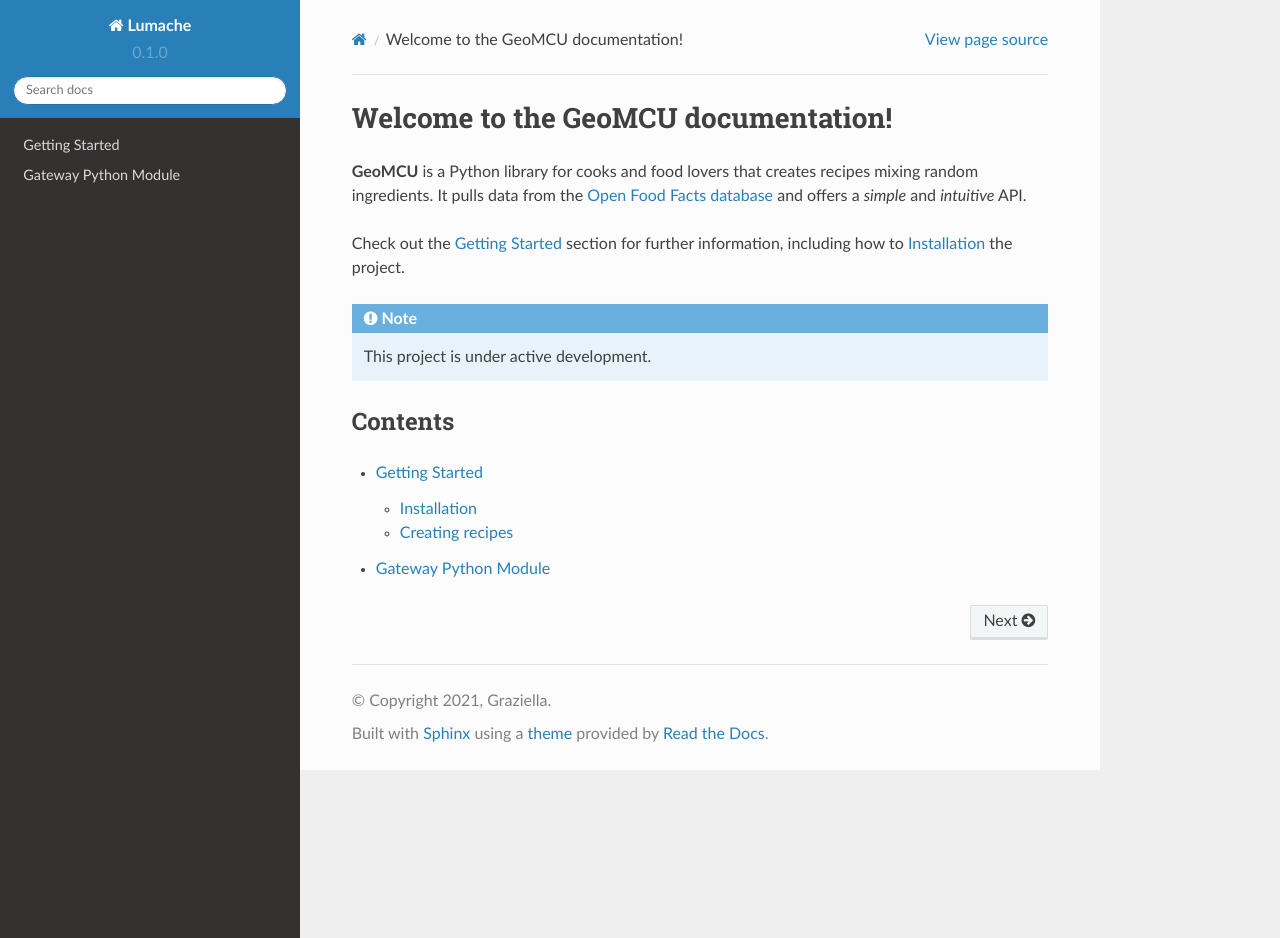
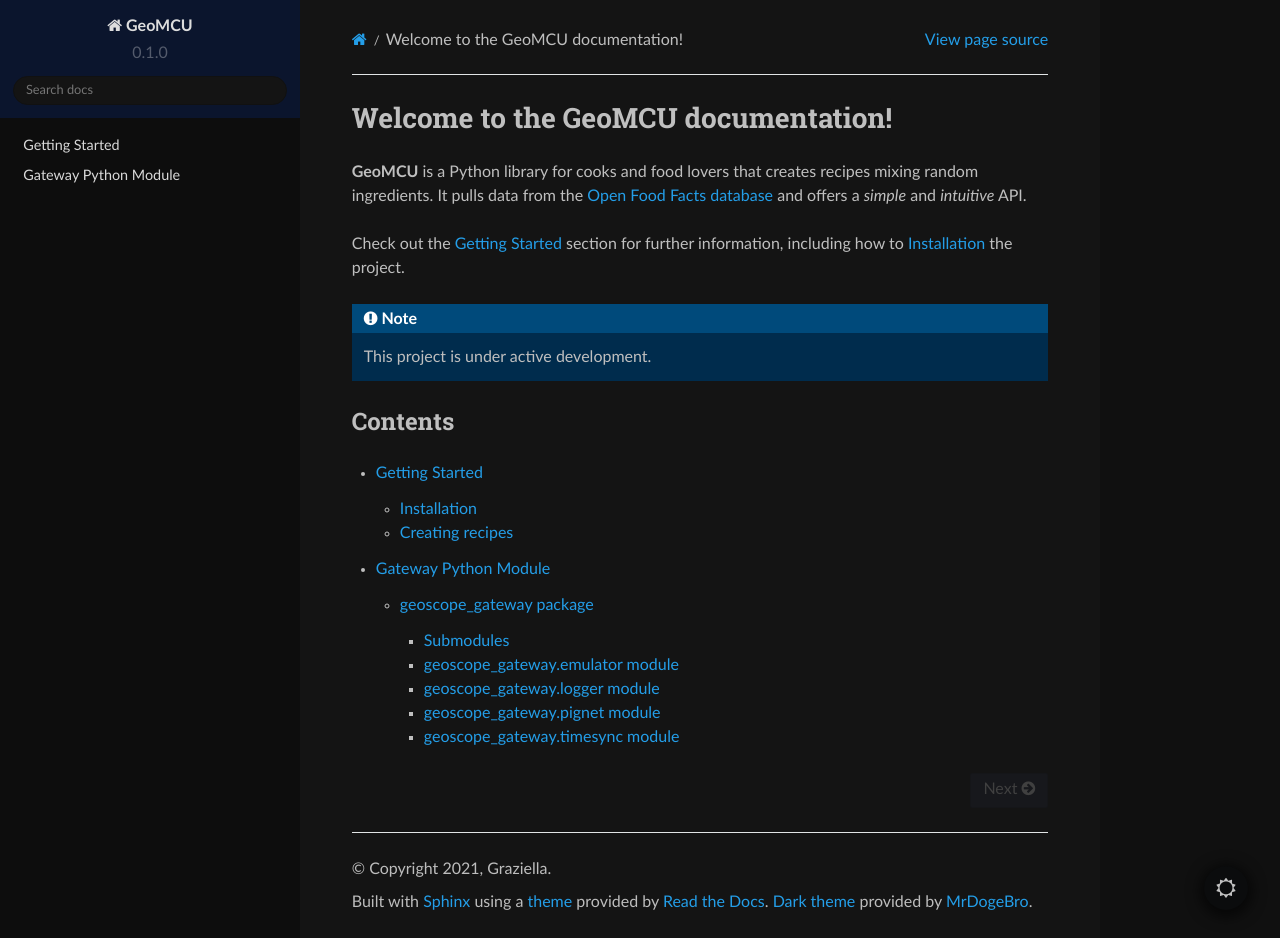
Before and after one commit to NohPei/geophone-manual, a Sphinx documentation site: the page built from source/index.rst, in a window 1280 px wide and 938 px high. Built offline with Sphinx 7.4.7 and the Read the Docs theme 2.0.0, drawn with Linux system fonts in a browser that asks for light colours.

Commit message:
Initial API building from `geoscope_gateway`

```diff
--- a/source/conf.py
+++ b/source/conf.py
@@ -2,7 +2,7 @@
 
 # -- Project information
 
-project = 'Lumache'
+project = 'GeoMCU'
 copyright = '2021, Graziella'
 author = 'Graziella'
 
@@ -14,10 +14,11 @@
 extensions = [
     'sphinx.ext.duration',
     'sphinx.ext.doctest',
+    'sphinx.ext.napoleon',
     'sphinx.ext.autodoc',
     'sphinx.ext.autosummary',
     'sphinx.ext.intersphinx',
-    'sphinx.ext.napoleon'
+    'sphinx_rtd_dark_mode'
 ]
 
 intersphinx_mapping = {
@@ -25,6 +26,14 @@
     'sphinx': ('https://www.sphinx-doc.org/en/master/', None),
 }
 intersphinx_disabled_domains = ['std']
+
+napoleon_include_init_with_doc = True
+napoleon_include_special_with_doc = True
+
+autodoc_default_options = {
+    "members": True,
+    "undoc-members": True
+}
 
 templates_path = ['_templates']
 
--- /dev/null
+++ b/source/gateway/geoscope_gateway.rst
@@ -0,0 +1,42 @@
+geoscope\_gateway package
+=========================
+
+.. automodule:: geoscope_gateway
+   :members:
+   :undoc-members:
+   :show-inheritance:
+
+Submodules
+----------
+
+geoscope\_gateway.emulator module
+---------------------------------
+
+.. automodule:: geoscope_gateway.emulator
+   :members:
+   :undoc-members:
+   :show-inheritance:
+
+geoscope\_gateway.logger module
+-------------------------------
+
+.. automodule:: geoscope_gateway.logger
+   :members:
+   :undoc-members:
+   :show-inheritance:
+
+geoscope\_gateway.pignet module
+-------------------------------
+
+.. automodule:: geoscope_gateway.pignet
+   :members:
+   :undoc-members:
+   :show-inheritance:
+
+geoscope\_gateway.timesync module
+---------------------------------
+
+.. automodule:: geoscope_gateway.timesync
+   :members:
+   :undoc-members:
+   :show-inheritance:
--- a/source/gateway/api.rst
+++ b/source/gateway/modules.rst
@@ -1,7 +1,7 @@
 Gateway Python Module
 =====================
 
-.. autosummary::
-   :toctree: generated
+.. toctree::
+   :maxdepth: 4
 
    geoscope_gateway
--- a/source/index.rst
+++ b/source/index.rst
@@ -19,4 +19,4 @@
 .. toctree::
 
    usage
-   gateway/api
+   gateway/modules
--- a/source/usage.rst
+++ b/source/usage.rst
@@ -18,13 +18,9 @@
 To retrieve a list of random ingredients,
 you can use the ``lumache.get_random_ingredients()`` function:
 
-.. autofunction:: lumache.get_random_ingredients
-
 The ``kind`` parameter should be either ``"meat"``, ``"fish"``,
-or ``"veggies"``. Otherwise, :py:func:`lumache.get_random_ingredients`
+or ``"veggies"``. Otherwise,
 will raise an exception.
-
-.. autoexception:: lumache.InvalidKindError
 
 For example:
 
```
